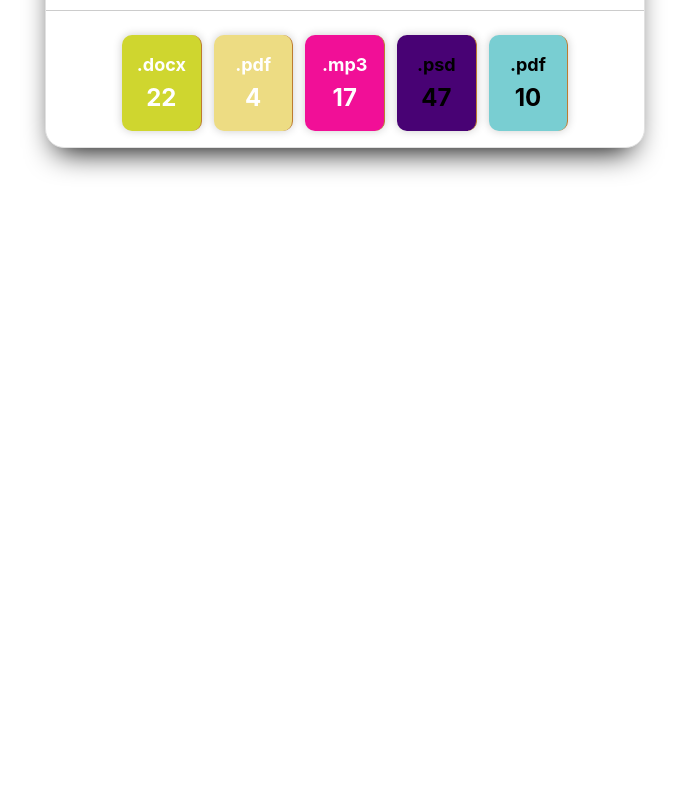
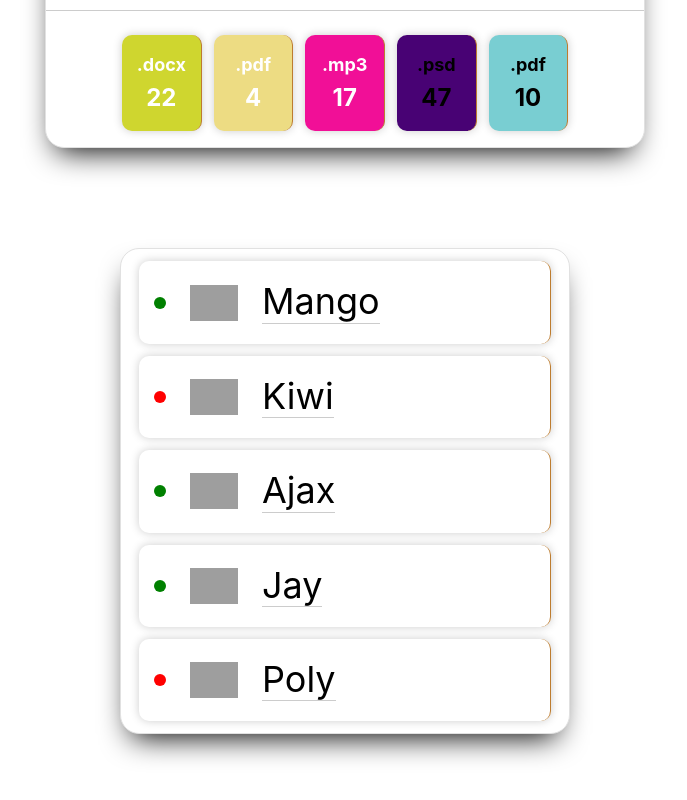
Before and after one commit to Gunnar97/goit-react-hw-01-components, a React (Create React App) app: page / in a window 1280 px wide. Shown: the part 825-1625 px from the top of the page, without its empty margins (295-982 px from the left). Before the commit the page ends 1173 px from the top, so only its background shows below. Built offline with nearby package versions, Linux system fonts and the light colour scheme; grey boxes are pictures that could not be loaded.

Commit message:
FriendList

```diff
--- a/src/App.jsx
+++ b/src/App.jsx
@@ -2,11 +2,15 @@ import Profile from 'components/Profile/Profile';
 import user from './assets/user.json';
 import Statistics from 'components/Statistics/Statistics';
 import data from './assets/data.json';
+import FriendList from './components/FriendList/FriendList';
+import friends from './assets/friends.json';
+
 const App = () => {
   return (
     <div className="App">
       <Profile {...user} />
       <Statistics data={data} />
+      <FriendList data={friends} />
     </div>
   );
 };
--- a/src/components/FriendList/FriendList.jsx
+++ b/src/components/FriendList/FriendList.jsx
@@ -1,19 +1,26 @@
 import React from 'react';
+import {
+  FriendItem,
+  FriendList,
+  FriendName,
+  FriendStatus,
+} from './FriendListStyled';
 
 const Profile = props => {
   const data = props.data;
 
-  const statsBlock = data.map(stat => {
+  const friendsList = data.map(stat => {
     return (
-      <ProfileStatItem key={stat[0]}>
-        <ProfileStatNameStat>{stat[0]}</ProfileStatNameStat>
-        <ProfileStatValueStat>{stat[1]}</ProfileStatValueStat>
-      </ProfileStatItem>
+      <FriendItem key={data.id}>
+        <FriendStatus isOnline={stat.isOnline}></FriendStatus>
+        <img class="avatar" src={stat.avatar} alt="User avatar" width="48" />
+        <FriendName>{stat.name}</FriendName>
+      </FriendItem>
     );
   });
   return (
     <>
-      <ul class="friend-list"></ul>
+      <FriendList>{friendsList}</FriendList>
     </>
   );
 };
--- a/src/components/FriendList/FriendListStyled.js
+++ b/src/components/FriendList/FriendListStyled.js
@@ -0,0 +1,43 @@
+import styled from 'styled-components';
+
+export const FriendList = styled.ul`
+  display: flex;
+  flex-direction: column;
+  align-items: center;
+  gap: 12px;
+  max-width: 450px;
+  margin: 0 auto;
+  padding: 12px 18px;
+  background-color: #ffffff;
+  border: 1px solid #e1e1e1;
+  border-radius: 19px;
+  box-shadow: -1px 15px 30px -12px black;
+`;
+
+export const FriendItem = styled.li`
+  display: flex;
+  flex-direction: row;
+  justify-content: flex-start;
+  align-items: center;
+  width: 100%;
+  border-right: 1px solid #bd7c2f;
+  padding: 20px 15px;
+  border-radius: 10px;
+  box-shadow: 0px 0px 10px rgba(0, 0, 0, 0.2);
+`;
+
+export const FriendStatus = styled.span`
+  width: 12px;
+  height: 12px;
+  border-radius: 50%;
+  display: inline-block;
+  margin-right: 8px;
+  background-color: ${props => (props.isOnline ? 'green' : 'red')};
+  margin-right: 24px;
+`;
+
+export const FriendName = styled.p`
+  border-bottom: 1px solid #ccc;
+  margin-left: 24px;
+  font-size: 36px;
+`;
```
